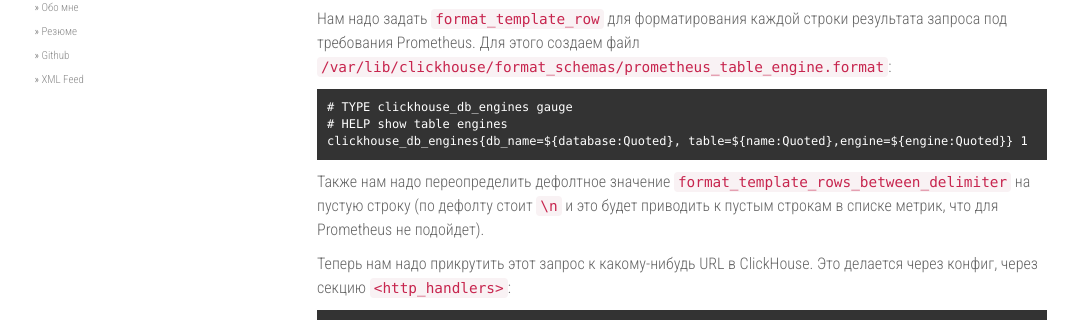
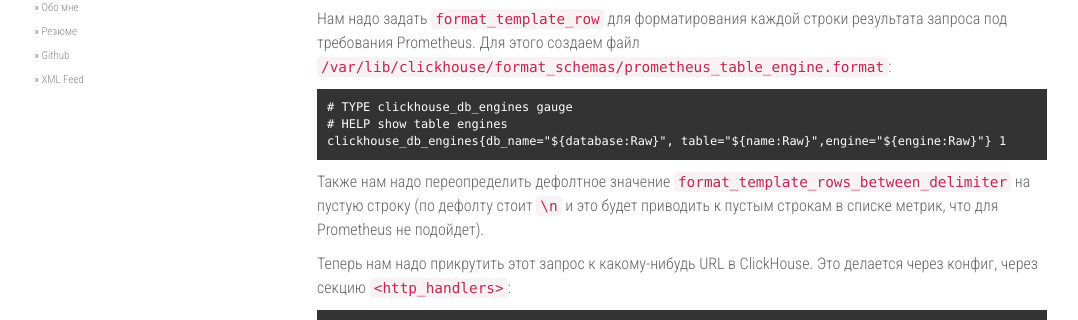
Before and after one commit to strangeman/strangeman.github.io, a Jekyll site: the page built from _posts/2022-02-17-clickhouse-query-to-prometheus.md, in a window 1280 px wide and 900 px high. Shown: the part 443-763 px from the top of the window, without its empty margins (53-1131 px from the left). Built offline with Jekyll 4.4.1, drawn with Linux system fonts in a browser that asks for light colours; nearby versions of some CDN libraries; comment, search, counter and statistics services are not loaded.

Commit message:
fix format

````diff
--- a/_posts/2022-02-17-clickhouse-query-to-prometheus.md
+++ b/_posts/2022-02-17-clickhouse-query-to-prometheus.md
@@ -20,7 +20,7 @@ keywords: "clickhouse, prometheus, metrics"
 ```
 # TYPE clickhouse_db_engines gauge
 # HELP show table engines
-clickhouse_db_engines{db_name=${database:Quoted}, table=${name:Quoted},engine=${engine:Quoted}} 1
+clickhouse_db_engines{db_name="${database:Raw}", table="${name:Raw}",engine="${engine:Raw}"} 1
 ```
 
 Также нам надо переопределить дефолтное значение `format_template_rows_between_delimiter` на пустую строку (по дефолту стоит `\n` и это будет приводить к пустым строкам в списке метрик, что для Prometheus не подойдет).
````
